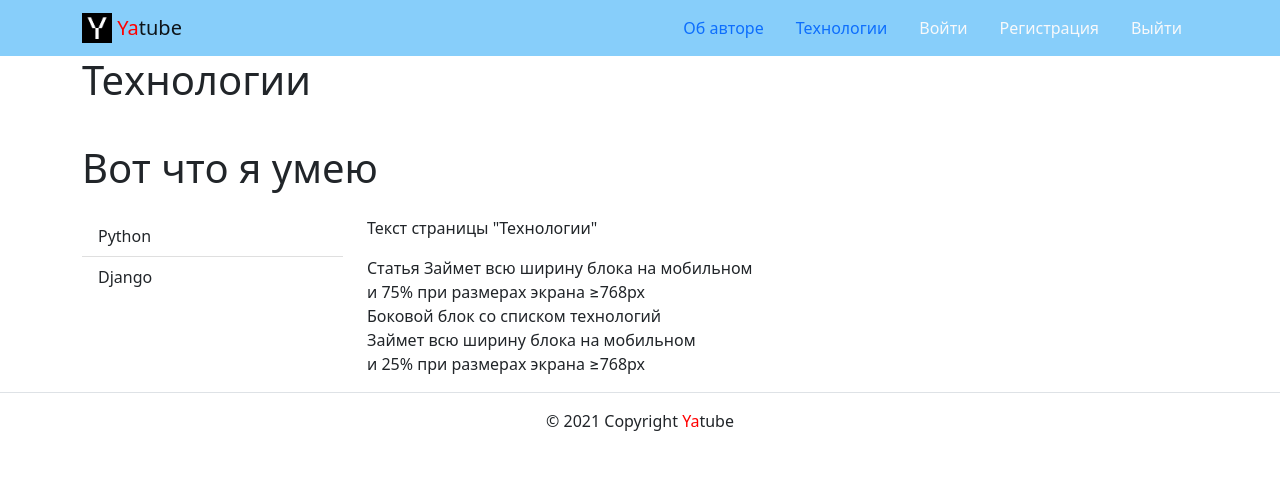
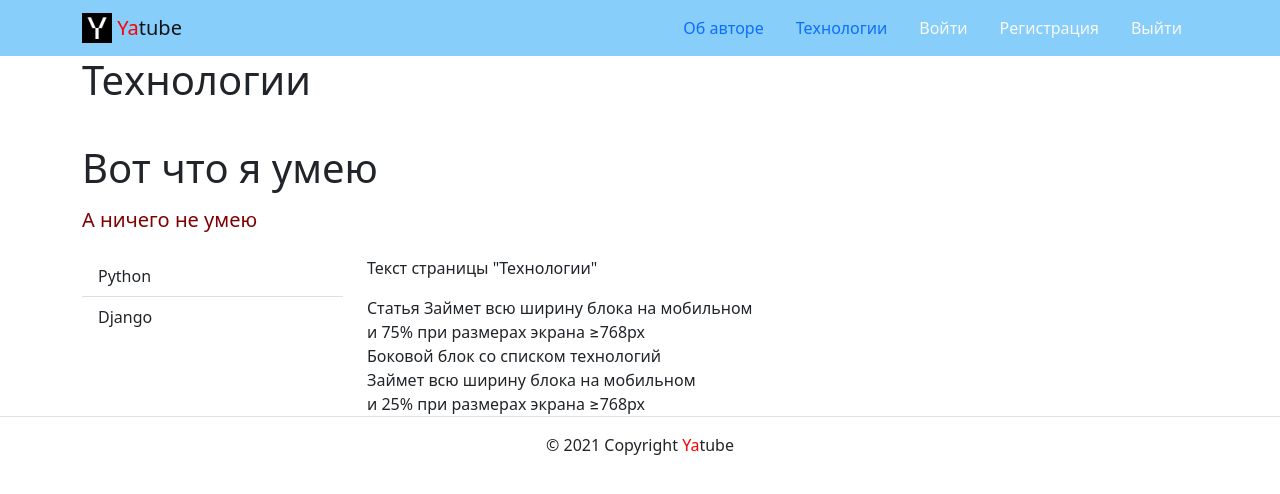
Before and after one commit to valnem12/hw03_forms, a Django app: page /about/tech/ in a window 1280 px wide. Shown: the top 494 px of the page. Run offline with Django 3.2, Linux system fonts and the light colour scheme; some libraries are stand-ins or nearby versions.

Commit message:
sprint 4 v.3

```diff
--- a/yatube/core/context_processors/year.py
+++ b/yatube/core/context_processors/year.py
@@ -1,7 +1,7 @@
-import datetime as dt
+from django.utils import timezone
 
 
 def year(request):
     """Добавляет переменную с текущим годом."""
 
-    return {'year': dt.datetime.now().year}
+    return {'year': timezone.now().year}
--- a/yatube/posts/forms.py
+++ b/yatube/posts/forms.py
@@ -9,7 +9,7 @@ class PostForm(ModelForm):
         fields = ('text', 'group')
         labels = {
             'text': ('Текст поста'),
-            'group': ('Group')
+            'group': ('Группа')
         }
         help_texts = {
             'text': ('Текст нового поста.'),
--- /dev/null
+++ b/yatube/static/css/color_red.css
@@ -0,0 +1,9 @@
+strong {
+    color:#800000;
+    background:#ececba;
+}
+
+line {
+    color:#800000;
+    font-size: 20px;
+}
--- a/yatube/templates/about/tech.html
+++ b/yatube/templates/about/tech.html
@@ -1,11 +1,14 @@
 {% extends "base.html" %}
+{% load static %}
 {% block header %}Технологии{% endblock %}
+
 {% block content %}
 {% comment %} Колонки с отступом сверху и снизу {% endcomment %}
 <div class="row">
     <h1>
         <p>Вот что я умею</p>
-        <p> {{ just_title }} </p>
+        <link rel="stylesheet" href="{% static 'css/color_red.css' %}">
+        <line><p>А ничего не умею</p></line>
     </h1>
     <aside class="col-12 col-md-3">
         <ul class="list-group list-group-flush">
@@ -29,7 +32,6 @@
             Займет всю ширину блока на мобильном<br>
             и 25% при размерах экрана ≥768px
             <br />
-        <p> {{ just_text }} </p>
     </article>
 </div>
 {% endblock %}
--- a/yatube/templates/posts/post_detail.html
+++ b/yatube/templates/posts/post_detail.html
@@ -1,4 +1,5 @@
 {% extends "base.html" %}
+{% load static %}
 {% block content %}
 
   <div class="container py-5">
@@ -15,7 +16,8 @@
                 все записи группы
               </a>
             {% else %}
-              <strong style="color:#800000">Пост не относиться ни к одной группе  </strong>
+              <link rel="stylesheet" href="{% static 'css/color_red.css' %}">
+              <strong>Пост не относится ни к одной группе</strong>
             {% endif %}
           </li>
           <li class="list-group-item">
```
Also changed, not shown: 1 other file.
